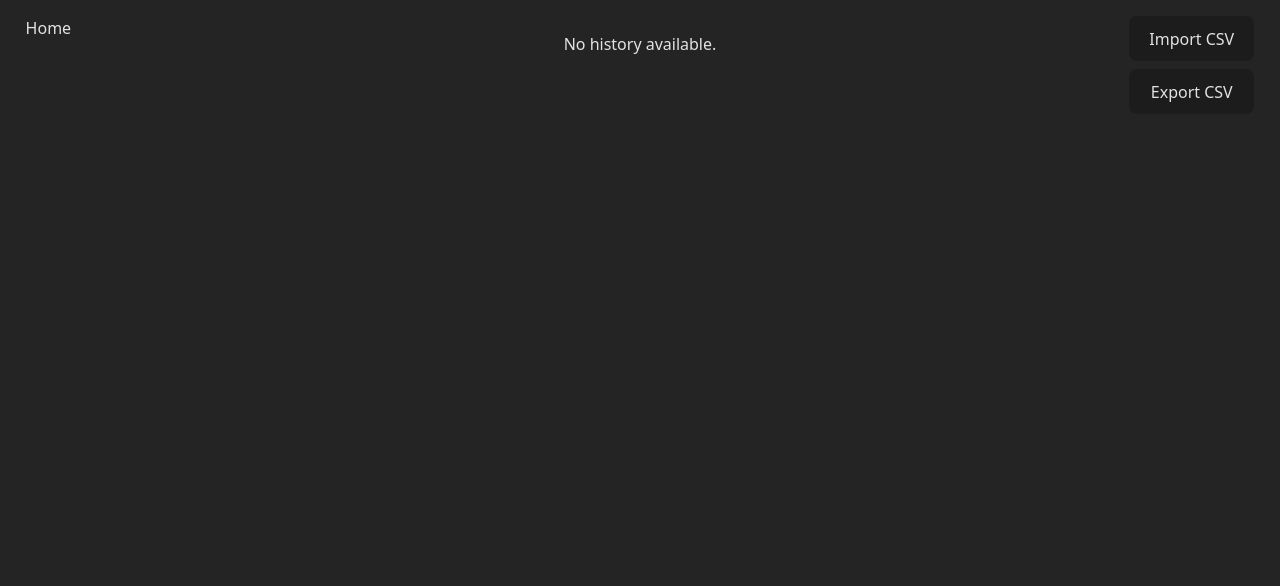
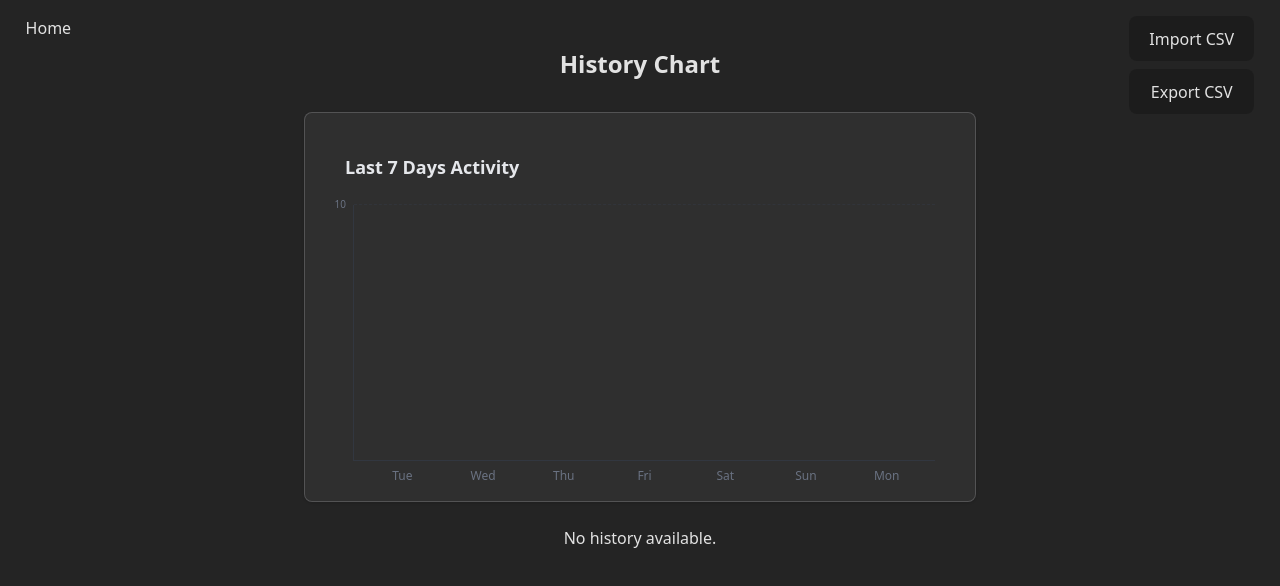
Before and after one commit to literandltx/timer-frontend-react, a React (Vite) app: page /history in a window 1280 px wide. Shown: the top 586 px of the page. Built offline with nearby package versions, Linux system fonts and the light colour scheme.

Commit message:
Add 7-day timer history chart (#3)
* chore: refactor folder structure

* feat: add history chart

```diff
--- /dev/null
+++ b/src/components/history/HistoryChart.tsx
@@ -0,0 +1,120 @@
+import {useMemo} from "react";
+
+interface TimerData {
+    timestamp: number | string;
+    timeAmount: number;
+}
+
+interface HistoryChartProps {
+    data: TimerData[];
+}
+
+export default function HistoryChart({data}: HistoryChartProps) {
+    const chartData = useMemo(() => {
+        const today = new Date();
+        const days = [];
+
+        for (let i = 6; i >= 0; i--) {
+            const d = new Date(today);
+            d.setDate(d.getDate() - i);
+            days.push(d);
+        }
+
+        return days.map(day => {
+            const dayString = day.toDateString();
+            const totalSeconds = data.reduce((acc, item) => {
+                const itemDate = new Date(item.timestamp);
+                if (itemDate.toDateString() === dayString) {
+                    return acc + (item.timeAmount || 0);
+                }
+                return acc;
+            }, 0);
+
+            return {
+                dateLabel: day.toLocaleDateString('en-US', {weekday: 'short'}),
+                fullDate: day.toLocaleDateString(),
+                minutes: Math.floor(totalSeconds / 60),
+            };
+        });
+    }, [data]);
+
+    const maxMinutes: number = Math.max(...chartData.map(d => d.minutes));
+    let stepSize: number = 60;
+    if (maxMinutes <= 60) {
+        stepSize = 10;
+    } else if (maxMinutes <= 120) {
+        stepSize = 30;
+    } else if (maxMinutes <= 300) {
+        stepSize = 60;
+    } else stepSize = 120;
+
+    const yMax = Math.max(stepSize, Math.ceil(maxMinutes / stepSize) * stepSize);
+
+    const yTicks = [];
+    for (let i = stepSize; i <= yMax; i += stepSize) {
+        yTicks.push(i);
+    }
+
+    return (
+        <div className="w-full max-w-2xl mx-auto p-10 bg-white/5 rounded-lg border border-gray-200/20 shadow-sm mt-8">
+            <h2 className="text-lg font-semibold mb-6 text-gray-200">Last 7 Days Activity</h2>
+
+            <div className="relative h-64 w-full flex">
+                <div className="flex flex-col justify-between h-full pr-2 text-xs text-gray-500 py-6 pb-8"></div>
+                <div className="relative flex-1 h-full border-l border-b border-gray-700/50">
+                    {yTicks.map((tick) => {
+                        const bottomPct = (tick / yMax) * 100;
+                        return (
+                            <div
+                                key={tick}
+                                className="absolute w-full flex items-center"
+                                style={{bottom: `${bottomPct}%`}}
+                            >
+                                <span className="absolute -left-8 text-[10px] text-gray-500 w-6 text-right">
+                                    {tick}
+                                </span>
+                                <div className="w-full border-t border-dashed border-gray-700/30"></div>
+                            </div>
+                        );
+                    })}
+                    <div className="absolute inset-0 flex items-end justify-between px-2 z-10 pt-4">
+                        {chartData.map((day, index) => {
+                            const heightPercent = Math.round((day.minutes / yMax) * 100);
+
+                            return (
+                                <div key={index} className="flex flex-col items-center w-full group h-full justify-end">
+                                    <div className="relative w-full flex-1 flex items-end justify-center pb-[1px]">
+                                        <div
+                                            style={{height: day.minutes > 0 ? `${heightPercent}%` : '0px'}}
+                                            className={`
+                                                w-full max-w-[30px] rounded-t-sm transition-all duration-500 ease-out relative
+                                                ${day.minutes > 0
+                                                ? 'bg-blue-500 group-hover:bg-blue-400 min-h-[4px]'
+                                                : 'bg-transparent'
+                                            }
+                                            `}
+                                        >
+                                            {day.minutes > 0 && (
+                                                <div className="opacity-0 group-hover:opacity-100 absolute -top-12 left-1/2 -translate-x-1/2
+                                                                bg-gray-900 border border-gray-700 text-white text-xs py-1.5 px-3
+                                                                rounded shadow-xl pointer-events-none whitespace-nowrap transition-opacity z-20">
+                                                    <div className="font-bold">{day.minutes} min</div>
+                                                    <div className="text-[10px] text-gray-400">{day.fullDate}</div>
+                                                    <div
+                                                        className="absolute top-full left-1/2 -translate-x-1/2 border-4 border-transparent border-t-gray-900"></div>
+                                                </div>
+                                            )}
+                                        </div>
+                                    </div>
+                                    <span className="text-xs text-gray-500 font-medium h-4 block absolute -bottom-6">
+                                        {day.dateLabel}
+                                    </span>
+                                </div>
+                            );
+                        })}
+                    </div>
+                </div>
+            </div>
+        </div>
+    );
+}
--- a/src/components/HistoryList.tsx
+++ b/src/components/history/HistoryList.tsx
@@ -1,5 +1,5 @@
 import {useState} from "react";
-import type {TimerData} from "./Timer.tsx";
+import type {TimerData} from "../home/Timer.tsx";
 
 type HistoryListProps = {
     history: TimerData[];
@@ -45,8 +45,8 @@ export default function HistoryList({history, onClearAll, onClearToday, onDelete
                 <button onClick={onClearToday}>Clear Today</button>
                 <button onClick={onClearAll}>Clear All</button>
             </div>
-
-            <ul className="w-full max-w-md space-y-2">
+            {/*<ul className="w-full max-w-[600px] space-y-2">*/}
+            <ul className="w-full max-w-2xl space-y-2">
                 {history.map((item, index) => {
                     const isEditing = editingIndex === index;
 
--- a/src/pages/History.tsx
+++ b/src/pages/History.tsx
@@ -1,8 +1,9 @@
 import {useState, useEffect, useRef} from "react";
 import {NavLink} from "react-router";
 
-import type {TimerData} from "../components/Timer.tsx";
-import HistoryList from "../components/HistoryList.tsx";
+import type {TimerData} from "../components/home/Timer.tsx";
+import HistoryList from "../components/history/HistoryList.tsx";
+import HistoryChart from "../components/history/HistoryChart.tsx";
 
 function History() {
     const fileInputRef = useRef<HTMLInputElement>(null);
@@ -145,8 +146,7 @@ function History() {
     const editHistoryEntry = (index: number, newTimeInSeconds: number) => {
         setFinishedTimers(prev => {
             const copy = [...prev];
-            // Update only the timeAmount for the specific item
-            copy[index] = { ...copy[index], timeAmount: newTimeInSeconds };
+            copy[index] = {...copy[index], timeAmount: newTimeInSeconds};
             return copy;
         });
     };
@@ -174,6 +174,9 @@ function History() {
                 </div>
             </div>
 
+            <h1 className="text-2xl font-bold text-center mt-8 mb-0">History Chart</h1>
+            <div className="flex flex-col gap-2">
+                <HistoryChart data={finishedTimers}/>
                 <HistoryList
                     history={finishedTimers}
                     onClearAll={clearAllHistory}
@@ -182,6 +185,8 @@ function History() {
                     onEditEntry={editHistoryEntry}
                 />
             </div>
+
+        </div>
     )
 }
 
```
Also changed, not shown: src/pages/Home.tsx (+4 -4 lines), src/components/home/Counter.tsx (renamed from src/components/Counter.tsx), src/components/home/LabelSelector.tsx (renamed from src/components/LabelSelector.tsx), src/components/home/SettingModal.tsx (renamed from src/components/SettingModal.tsx), src/components/home/Timer.module.css (renamed from src/components/Timer.module.css), src/components/home/Timer.tsx (renamed from src/components/Timer.tsx). Lines whose indentation alone changed are shown as unchanged.
